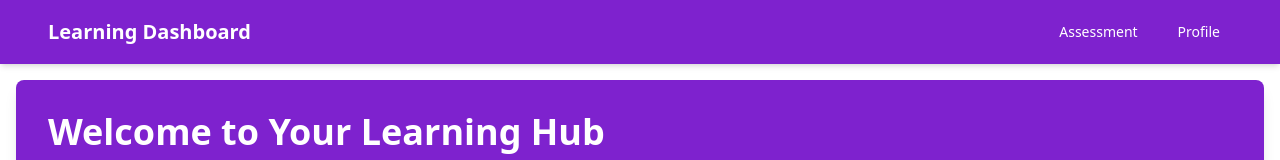
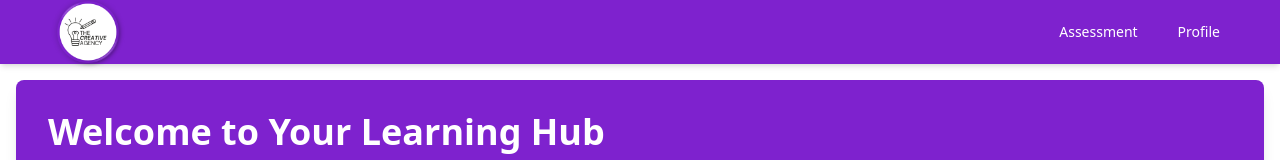
Before and after one commit to saraffa13/learningdashboard, a React (Create React App) app: page / in a window 1280 px wide. Shown: the top 160 px of the page. Built offline with nearby package versions, Linux system fonts and the light colour scheme.

Commit message:
Logo added

```diff
--- a/src/components/Navbar.tsx
+++ b/src/components/Navbar.tsx
@@ -5,6 +5,8 @@ import {
   FaUser,
   FaBars,
 } from 'react-icons/fa';
+
+import logo from '../assets/logo.png';
 
 const Navbar: React.FC = () => {
   const [isMobileMenuOpen, setIsMobileMenuOpen] = useState(false);
@@ -27,11 +29,13 @@ const Navbar: React.FC = () => {
 
   return (
     <nav className="bg-purple-700 shadow-md">
-      <div className=" mx-auto px-4 sm:px-6 lg:px-12">
+      <div className="mx-auto px-4 sm:px-6 lg:px-12">
         <div className="flex justify-between h-16">
           <div className="flex items-center">
             <div className="flex-shrink-0 flex items-center">
-              <Link to={'/'} className="text-xl font-bold text-white">Learning Dashboard</Link>
+              <Link to={'/'}>
+                <img src={logo} alt="Logo" className="h-20 w-auto" />
+              </Link>
             </div>
           </div>
 
--- a/src/pages/assessment/Assessment.tsx
+++ b/src/pages/assessment/Assessment.tsx
@@ -11,6 +11,7 @@ import {
 } from '../../store/slices/assessmentSlice';
 import { RootState } from '../../store/store';
 import { toast } from 'react-toastify';
+import { addNotification } from '../../store/slices/notificationSlice';
 
 const Assessment: React.FC = () => {
 
@@ -70,6 +71,11 @@ const Assessment: React.FC = () => {
     };
 
     dispatch(completeAssessment(result));
+    dispatch(addNotification({
+      message:`You scored ${score} in assessment ${currentAssessment.title} with id : ${assessmentId}`,
+      type:'info',
+      read:false
+    }))
     toast.success("Assignment Completed!");
     navigate(`/assessment/result/${result.id}`);
   };
--- a/src/store/slices/notificationSlice.ts
+++ b/src/store/slices/notificationSlice.ts
@@ -1,6 +1,6 @@
 import { createSlice, PayloadAction } from '@reduxjs/toolkit';
 
-interface Notification {
+export interface Notification {
   id: string;
   message: string;
   type: 'info' | 'success' | 'warning' | 'error';
```
Also changed, not shown: src/assets/logo.png (added).
